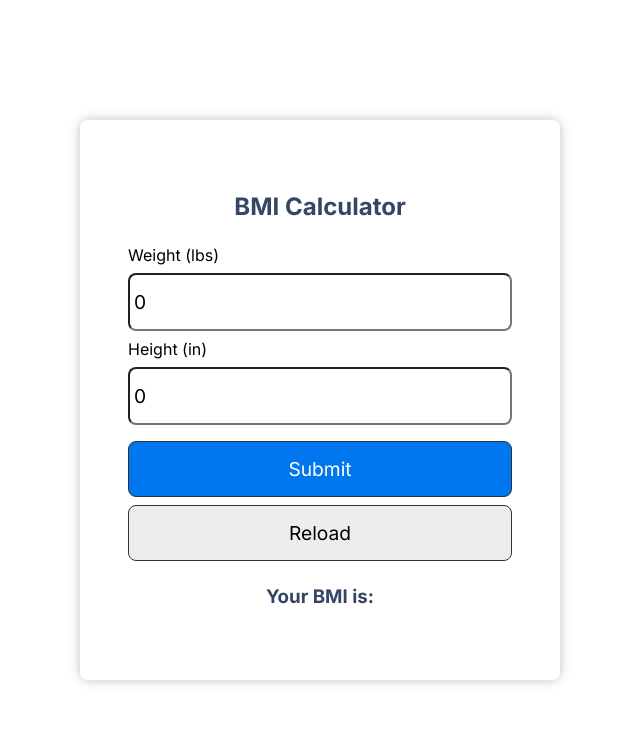
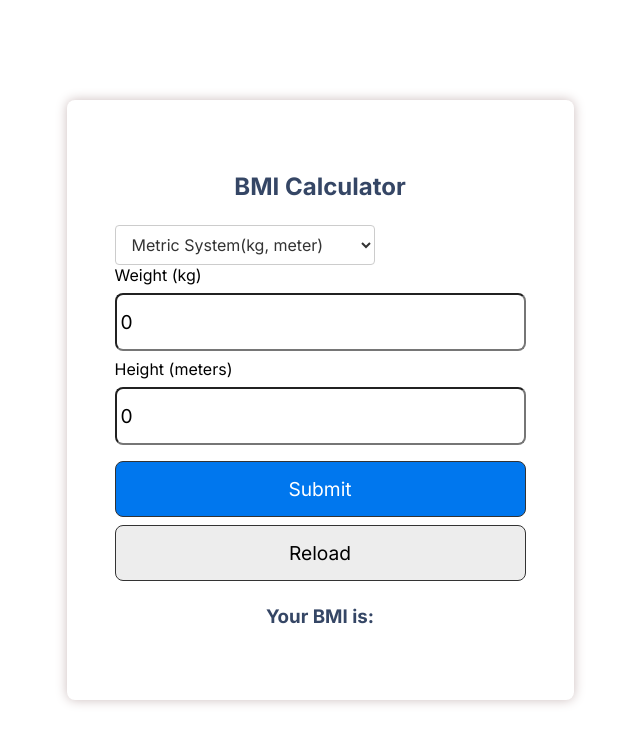
Before and after one commit to iiitl/bmi_calculator, a React (Create React App) app: page / in a window 1280 px wide. Shown: the top 744 px of the page, without its empty margins (320-960 px from the left). Built offline with nearby package versions, Linux system fonts and the light colour scheme.

Commit message:
Added support for different units

```diff
--- a/src/App.css
+++ b/src/App.css
@@ -36,3 +36,16 @@
     transform: rotate(360deg);
   }
 }
+/* Minimal styling for a select dropdown */
+select {
+  padding: 8px 12px;
+  font-size: 16px;
+  border: 1px solid #ccc;
+  border-radius: 4px;
+  background-color: #fff;
+  color: #333;
+}
+
+select:hover{
+  border-color: #888;
+}
--- a/src/App.js
+++ b/src/App.js
@@ -8,16 +8,21 @@ function App() {
   const [height, setHeight] = useState(0)
   const [bmi, setBmi] = useState('')
   const [message, setMessage] = useState('')
+  const [unit, setUnit] = useState("metric")
 
   let calcBmi = (event) => {
     event.preventDefault()
     console.log(event);
-
+    let bmiCalc;
     if (weight === 0 || height === 0) {
       alert('Please enter a valid weight and height')
     } else {
-      let bmi = (weight / (height * height) * 703)
-      setBmi(bmi.toFixed(1))
+      if(unit == "metric"){
+        bmiCalc = (weight)/(height*height)
+      }else{
+        bmiCalc = (weight / (height * height) * 703)
+      }
+      setBmi(bmiCalc.toFixed(1))
 
 
         if (bmi < 18.5) {
@@ -44,11 +49,16 @@ function App() {
       <h2 className='center'>BMI Calculator</h2>
         <form onSubmit={calcBmi}>
           <div>
-            <label>Weight (lbs)</label>
+            <select value={unit} onChange={(e) => setUnit(e.target.value)}>
+              <option value="metric">Metric System(kg, meter)</option>
+              <option value="imperial">Imperial System(lbs, inches)</option>
+            </select>
+            <br/>
+            <label>Weight ({unit == "metric" ? "kg" : "lbs"})</label>
             <input type="text" placeholder='Enter Weight in lbs' value={weight} onChange={(e) => setWeight(e.target.value)} />
           </div>
           <div>
-            <label>Height (in)</label>
+            <label>Height ({unit == "metric" ? "meters" : "inches"})</label>
             <input type="text" placeholder='Enter height in inches' value={height} onChange={(event) => setHeight(event.target.value)} />
           </div>
           <div>
```
